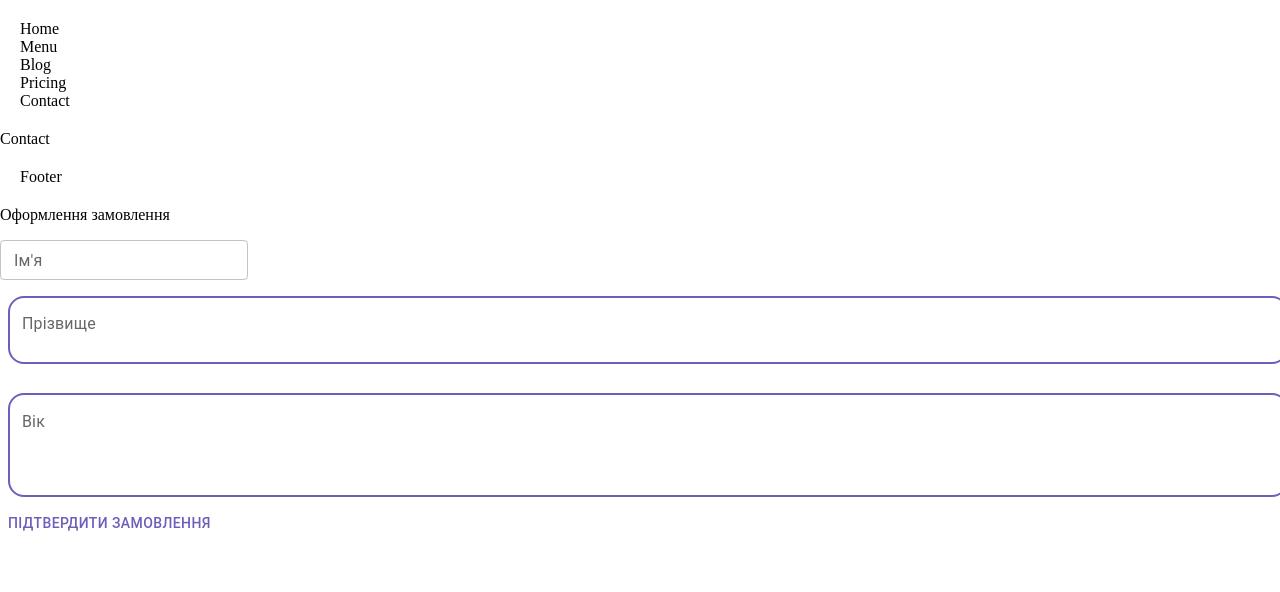
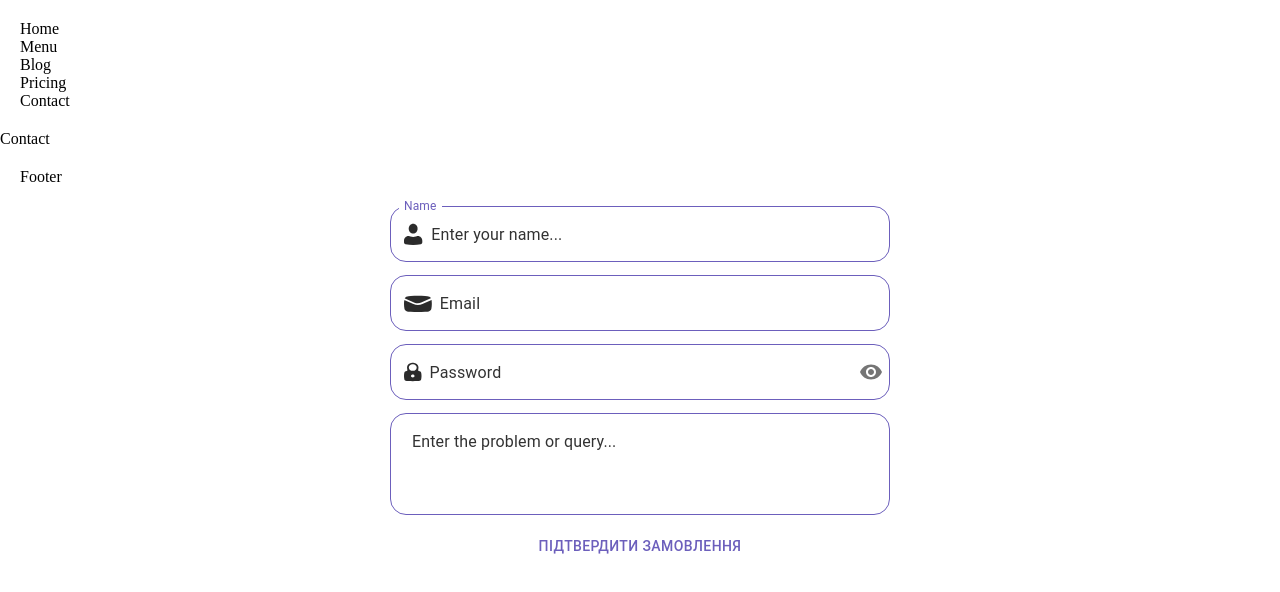
Before and after one commit to FoxNestProduction/finalProjectStore, a React (Create React App) app in the folder client/: page /Contact in a window 1280 px wide. Shown: the top 592 px of the page. Built offline with nearby package versions, Linux system fonts and the light colour scheme; no server answers.

Commit message:
feat: add Input component

```diff
--- /dev/null
+++ b/client/src/assets/svgComponents/EmailSvg.js
@@ -0,0 +1,12 @@
+import React from 'react';
+
+const EmailSvg = () => {
+  return (
+    <svg width="31" height="19" viewBox="0 0 31 19" fill="none" xmlns="http://www.w3.org/2000/svg">
+      <path d="M7.53243 1.24914C12.8341 0.913047 18.1658 0.913047 23.4676 1.24914L26.0219 1.41107C27.7223 1.51886 29.1786 2.25851 29.9332 3.31651C30.0298 3.45187 29.9574 3.61574 29.7795 3.69605L19.1817 8.48041C16.9088 9.50652 14.0428 9.52805 11.7414 8.5363L1.07274 3.93889C0.900378 3.86461 0.821261 3.71172 0.898939 3.57715C1.58927 2.38126 3.14129 1.52751 4.97813 1.41107L7.53243 1.24914Z" fill="#2B2B2B" />
+      <path d="M0.890258 6.00926C0.626472 5.89559 0.289892 6.01791 0.259143 6.24023C-0.170007 9.34308 -0.0661412 12.4753 0.570742 15.5639C0.906495 17.1922 2.72875 18.4405 4.97813 18.5831L7.53243 18.745C12.8341 19.0811 18.1659 19.0811 23.4676 18.745L26.0219 18.5831C28.2712 18.4405 30.0935 17.1922 30.4293 15.5639C31.0847 12.3853 31.1756 9.16049 30.702 5.96905C30.6688 5.74516 30.3265 5.62509 30.0639 5.74362L20.5171 10.0535C17.4419 11.4418 13.5644 11.4709 10.4507 10.1291L0.890258 6.00926Z" fill="#2B2B2B" />
+    </svg>
+  );
+};
+
+export default EmailSvg;
--- /dev/null
+++ b/client/src/assets/svgComponents/LockSvg.js
@@ -0,0 +1,11 @@
+import React from 'react';
+
+const LockSvg = () => {
+  return (
+    <svg width="20" height="22" viewBox="0 0 20 22" fill="none" xmlns="http://www.w3.org/2000/svg">
+      <path fillRule="evenodd" clipRule="evenodd" d="M3.5068 6.53169L3.84802 8.97756C3.9197 9.49134 3.5393 9.95759 3.02158 9.99051C1.68393 10.0756 0.591663 10.8764 0.374822 11.9311C-0.124941 14.362 -0.124941 16.8414 0.374822 19.2723C0.591663 20.327 1.68393 21.1279 3.02158 21.2129L5.08885 21.3444C8.35271 21.5519 11.6322 21.5519 14.896 21.3444L16.9633 21.2129C18.3009 21.1279 19.3932 20.327 19.6101 19.2723C20.1098 16.8414 20.1098 14.362 19.6101 11.9311C19.3932 10.8764 18.3009 10.0756 16.9633 9.99051C16.4455 9.95759 16.065 9.49127 16.1367 8.97741L16.4779 6.53169C16.5338 6.13114 16.5338 5.72689 16.4779 5.32634L16.4465 5.10085C16.1128 2.70907 13.752 0.816604 10.7511 0.535425C10.247 0.488192 9.73771 0.488192 9.23362 0.535425C6.23278 0.816604 3.87193 2.70906 3.53826 5.10085L3.5068 5.32634C3.45092 5.72689 3.45092 6.13114 3.5068 6.53169ZM10.5089 2.17485C10.1657 2.14269 9.81899 2.14269 9.47579 2.17485C7.43271 2.36628 5.82537 3.65474 5.59819 5.28314L5.56674 5.50863C5.52776 5.78803 5.52776 6.07 5.56674 6.3494C5.83947 8.30437 7.56121 9.71644 9.53507 9.70477C9.83993 9.70297 10.1448 9.70297 10.4497 9.70477C12.4235 9.71644 14.1453 8.30436 14.418 6.3494C14.457 6.07 14.457 5.78803 14.418 5.50863L14.3865 5.28314C14.1594 3.65474 12.552 2.36628 10.5089 2.17485ZM9.9924 13.951C8.84773 13.951 7.91979 14.69 7.91979 15.6017C7.91979 16.5134 8.84773 17.2524 9.9924 17.2524C11.1371 17.2524 12.065 16.5134 12.065 15.6017C12.065 14.69 11.1371 13.951 9.9924 13.951Z" fill="#2B2B2B" />
+    </svg>
+  );
+};
+
+export default LockSvg;
--- /dev/null
+++ b/client/src/assets/svgComponents/PersonSvg.js
@@ -0,0 +1,12 @@
+import React from 'react';
+
+const PersonSvg = () => {
+  return (
+    <svg width="21" height="24" viewBox="0 0 21 24" fill="none" xmlns="http://www.w3.org/2000/svg">
+      <path d="M10.0033 0.881836C7.33006 0.881836 5.16299 3.23717 5.16299 6.14262C5.16299 9.04807 7.33006 11.4034 10.0033 11.4034C12.6765 11.4034 14.8436 9.04807 14.8436 6.14262C14.8436 3.23717 12.6765 0.881836 10.0033 0.881836Z" fill="#2B2B2B" />
+      <path d="M4.8403 14.2092C2.16708 14.2092 0 16.5645 0 19.4699V21.137C0 22.1936 0.704597 23.0946 1.66412 23.2649C7.187 24.2449 12.8196 24.2449 18.3424 23.2649C19.302 23.0946 20.0066 22.1936 20.0066 21.137V19.4699C20.0066 16.5645 17.8395 14.2092 15.1663 14.2092H14.7263C14.4882 14.2092 14.2515 14.2501 14.0252 14.3304L12.908 14.7269C11.0206 15.3967 8.98601 15.3967 7.09857 14.7269L5.98141 14.3304C5.75504 14.2501 5.51841 14.2092 5.28027 14.2092H4.8403Z" fill="#2B2B2B" />
+    </svg>
+  );
+};
+
+export default PersonSvg;
--- a/client/src/components/Form/Form.js
+++ b/client/src/components/Form/Form.js
@@ -3,13 +3,17 @@ import { Form, Formik, Field } from 'formik';
 import PropTypes from 'prop-types';
 import { TextField, Box, Button } from '@mui/material';
 import validationSchema from './validationSchema';
-import CustomInput from '../Input/Input';
+import Input from '../Input/Input';
+import EmailSvg from '../../assets/svgComponents/EmailSvg';
+import PersonSvg from '../../assets/svgComponents/PersonSvg';
+import LockSvg from '../../assets/svgComponents/LockSvg';
 
 const PurchaseForm = () => {
   const initialValues = {
-    firstName: '',
-    lastName: '',
-    age: '',
+    name: '',
+    email: '',
+    password: '',
+    comment: '',
   };
 
   const onSubmit = (values, actions) => {
@@ -24,23 +28,19 @@ const PurchaseForm = () => {
       validationSchema={validationSchema}
     >
       {({ isValid }) => (
-        <Form>
-          <h3>Оформлення замовлення</h3>
-          <Field
-            name="firstName"
-            id="firstName"
-            as={TextField}
-            label="Ім'я"
-            variant="outlined"
-            size="small"
-            margin="normal"
-            // sx={{
-            //   mb: '10px',
-            // }}
-          />
-          <CustomInput name="lastName" id="lastName" label="Прізвище" />
-          <Box height={14} />
-          <CustomInput name="age" id="age" label="Вік" multiline rows={2} />
+        <Form style={{
+          display: 'flex',
+          flexDirection: 'column',
+          gap: '10px',
+          width: '500px',
+          margin: '0 auto',
+        }}
+        >
+          <Input name="name" id="name" label="Name" placeholder="Enter your name..." icon={<PersonSvg />} />
+          <Input name="email" id="email" placeholder="Email" icon={<EmailSvg />} />
+          <Input name="password" id="password" type="password" placeholder="Password" icon={<LockSvg />} />
+          { /* ----- для textarea додаємо атрибут multiline ----- */ }
+          <Input name="comment" id="comment" placeholder="Enter the problem or query..." multiline />
           <Button type="submit">
             Підтвердити замовлення
           </Button>
--- a/client/src/components/Form/validationSchema.js
+++ b/client/src/components/Form/validationSchema.js
@@ -1,18 +1,17 @@
 import { number, object, string } from 'yup';
 
 const validationSchema = object({
-  firstName: string()
+  name: string()
     .required('Заповніть поле')
     .min(2, 'Ім\'я Занадто коротке'),
-  lastName: string()
+  email: string()
+    .email('Невірний формат email')
+    .required('Заповніть поле'),
+  password: string()
     .required('Заповніть поле')
-    .min(2, 'Прізвище Занадто коротке'),
-  age: number()
-    .typeError('Вік має бути числом')
-    .required('Заповніть поле')
-    .min(16, 'Вік повинен бути 16 і старше')
-    .max(110, 'Вік має бути меншим за 110')
-    .integer(),
+    .min(8, 'Пароль має складатись мінімум з 8 символів'),
+  comment: string()
+    .required('Заповніть поле'),
 });
 
 export default validationSchema;
--- a/client/src/components/Input/Input.js
+++ b/client/src/components/Input/Input.js
@@ -1,111 +1,98 @@
 import React from 'react';
 import { useField } from 'formik';
 import PropTypes from 'prop-types';
-import Box from '@mui/material/Box';
-import TextField from '@mui/material/TextField';
 import OutlinedInput from '@mui/material/OutlinedInput';
 import InputLabel from '@mui/material/InputLabel';
 import InputAdornment from '@mui/material/InputAdornment';
 import FormControl from '@mui/material/FormControl';
-// eslint-disable-next-line import/no-extraneous-dependencies
 import IconButton from '@mui/material/IconButton';
 import Visibility from '@mui/icons-material/Visibility';
 import VisibilityOff from '@mui/icons-material/VisibilityOff';
-import { createTheme, ThemeProvider } from '@mui/material/styles';
+import FormHelperText from '@mui/material/FormHelperText';
 import styles from './Input.module.scss';
 
-const CustomInput = ({ type, name, label, icon, isMultiline, ...props }) => {
-  const [field, meta] = useField(name);
+// ------- Варіант зі стилізацією за допомогою scss -------
+// const Input = ({ type, ...props }) => {
+//   const [field, meta] = useField(props.name);
+//
+//   return (
+//     <div className={styles.root}>
+//       <input type={type} {...field} {...props} />
+//       {meta.touched && meta.error && <span className={styles.error}>{meta.error}</span>}
+//     </div>
+//   );
+// };
 
-  // return (
-  //   <div className={styles.root}>
-  //     <input {...field} {...props} />
-  //     {meta.touched && meta.error && <span className={styles.error}>{meta.error}</span>}
-  //   </div>
-  // );
+// ------- Варіант з використанням MUI -------
+const Input = ({ type, label, icon, multiline, ...props }) => {
+  const [field, meta] = useField(props.name);
+
+  const [showPassword, setShowPassword] = React.useState(false);
+
+  const handleClickShowPassword = () => setShowPassword((show) => !show);
+  const handleMouseDownPassword = (event) => {
+    event.preventDefault();
+  };
 
   return (
-    <TextField
-      label={label}
+    <FormControl
       variant="outlined"
-      // size="small"
-      fullWidth
       error={Boolean(meta.touched && meta.error)}
-      helperText={Boolean(meta.touched) && meta.error}
-      style={{ fontSize: '24px' }}
-      sx={{
-        m: 1,
-        '& .MuiOutlinedInput-notchedOutline': {
-          borderRadius: '16px',
-          border: '2px solid #6C5FBC',
-          // '&$focused': {
-          //   border: '2px solid #6C5FBC',
-          // },
-          // '&:hover': {
-          //   borderColor: '',
-          // },
-        },
-        '& .Mui-focused .MuiOutlinedInput-notchedOutline': {
-          border: '2px solid #6C5FBC',
-          borderColor: '#6CffBC',
-        },
-        // '& .MuiInputBase-input': {
-        //   fontSize: '24px',
-        // },
-        '& .MuiOutlinedInput-root': {
-          fontSize: '24px',
-        },
-      }}
-      {...field}
-      {...props}
-    />
+    >
+      <InputLabel
+        htmlFor="input"
+        sx={{
+          color: 'primary.main',
+        }}
+      >
+        {label}
+      </InputLabel>
+      <OutlinedInput
+        id="input"
+        aria-describedby="helper-text"
+        label={label}
+        multiline={multiline}
+        rows={multiline ? 3 : ''}
+        /* eslint-disable-next-line no-nested-ternary */
+        type={type === 'password' ? (showPassword ? 'text' : 'password') : type}
+        startAdornment={(
+          <InputAdornment position="start">
+            {icon}
+          </InputAdornment>
+        )}
+        endAdornment={type === 'password' && (
+          <InputAdornment position="end">
+            <IconButton
+              aria-label="toggle password visibility"
+              onClick={handleClickShowPassword}
+              onMouseDown={handleMouseDownPassword}
+              edge="end"
+            >
+              {showPassword ? <VisibilityOff /> : <Visibility />}
+            </IconButton>
+          </InputAdornment>
+        )}
+        {...field}
+        {...props}
+      />
+      <FormHelperText id="helper-text">{Boolean(meta.touched) && meta.error}</FormHelperText>
+    </FormControl>
   );
-  // const [showPassword, setShowPassword] = React.useState(false);
-
-  // const handleClickShowPassword = () => setShowPassword((show) => !show);
-  //
-  // const handleMouseDownPassword = (event) => {
-  //   event.preventDefault();
-  // };
-
-  // return (
-  //   <FormControl sx={{ m: 1, width: '400px' }} variant="outlined">
-  //     <InputLabel htmlFor="outlined-adornment-password">{label}</InputLabel>
-  //     <OutlinedInput
-  //       sx={{ outline: 'none' }}
-  //       id="outlined-adornment-password"
-  //       type={showPassword ? 'text' : 'password'}
-  //       endAdornment={(
-  //         <InputAdornment position="end">
-  //           <IconButton
-  //             aria-label="toggle password visibility"
-  //             onClick={handleClickShowPassword}
-  //             onMouseDown={handleMouseDownPassword}
-  //             edge="end"
-  //           >
-  //             {showPassword ? <VisibilityOff /> : <Visibility />}
-  //           </IconButton>
-  //         </InputAdornment>
-  //       )}
-  //       label="Password"
-  //     />
-  //   </FormControl>
-  // );
 };
 
-CustomInput.propTypes = {
+Input.propTypes = {
   type: PropTypes.string,
   name: PropTypes.string.isRequired,
   icon: PropTypes.element,
   label: PropTypes.string,
-  isMultiline: PropTypes.bool,
+  multiline: PropTypes.bool,
 };
 
-CustomInput.defaultProps = {
+Input.defaultProps = {
   type: 'text',
   icon: null,
   label: '',
-  isMultiline: false,
+  multiline: false,
 };
 
-export default CustomInput;
+export default Input;
--- /dev/null
+++ b/client/src/context/MuiThemeProvider.js
@@ -0,0 +1,62 @@
+import React from 'react';
+import { createTheme, ThemeProvider } from '@mui/material/styles';
+import PropTypes from 'prop-types';
+
+const MuiThemeProvider = ({ children }) => {
+  const theme = createTheme({
+    palette: {
+      primary: {
+        main: '#6C5FBC',
+      },
+    },
+    components: {
+      MuiFormControl: {
+        styleOverrides: {
+          root: {
+            // background: '#F9F9F9',
+            borderRadius: '16px',
+          },
+        },
+      },
+      MuiInputBase: {
+        styleOverrides: {
+          root: {
+            fieldset: {
+              border: '1px solid #6C5FBC',
+              borderRadius: '16px',
+            },
+            input: {
+              '&::placeholder': {
+                color: '#000',
+                opacity: '0.8',
+              },
+            },
+            textarea: {
+              '&::placeholder': {
+                color: '#000',
+                opacity: '0.8',
+              },
+            },
+          },
+        },
+      },
+    },
+  });
+
+  console.log(theme);
+
+  return (
+    <ThemeProvider theme={theme}>
+      {children}
+    </ThemeProvider>
+  );
+};
+
+export default MuiThemeProvider;
+
+MuiThemeProvider.propTypes = {
+  children: PropTypes.oneOfType([
+    PropTypes.arrayOf(PropTypes.node),
+    PropTypes.node,
+  ]).isRequired,
+};
```
Also changed, not shown: client/src/components/Input/Input.module.scss (+16 -1 lines), client/src/components/Layout/PublicLayout.js (+3 -15 lines).
